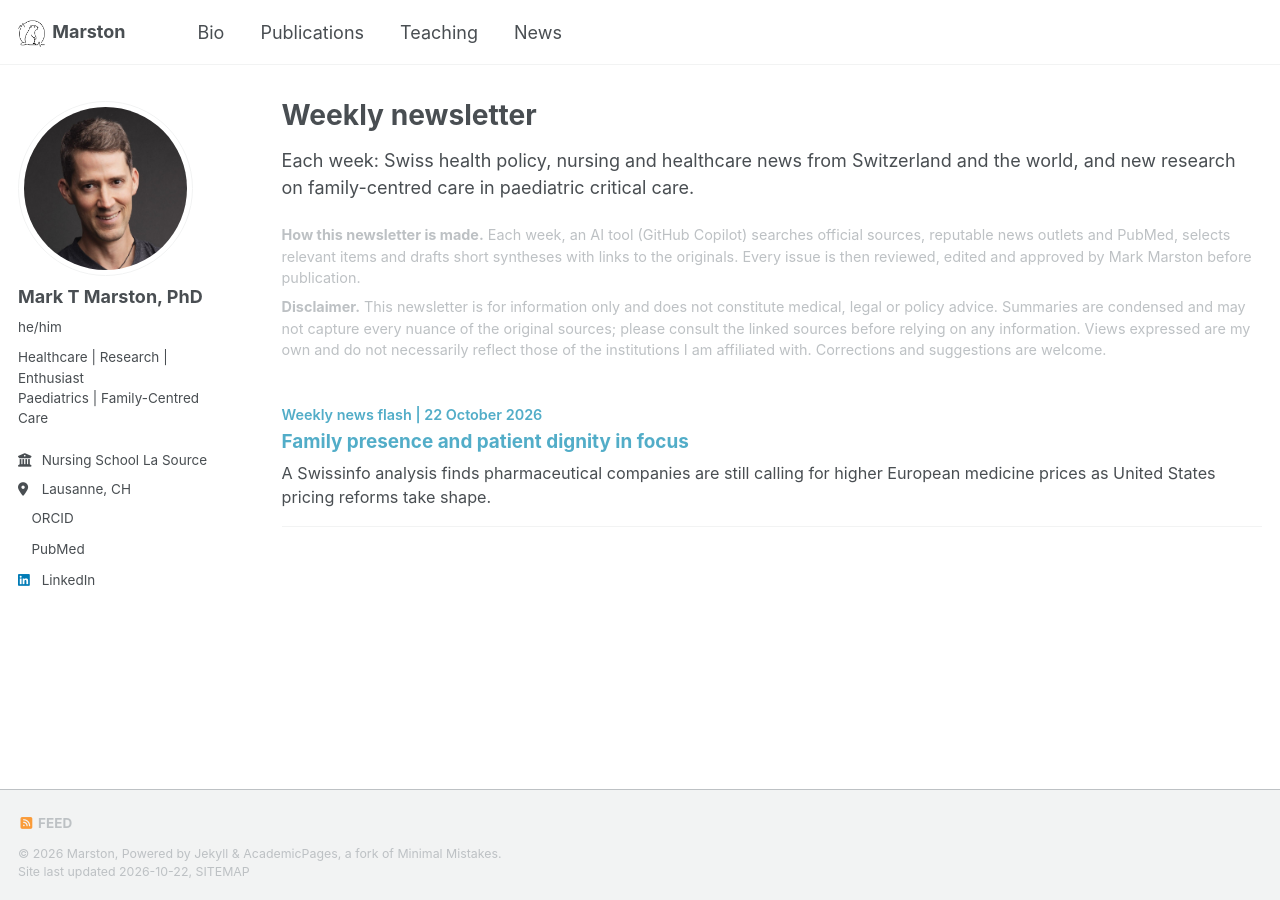
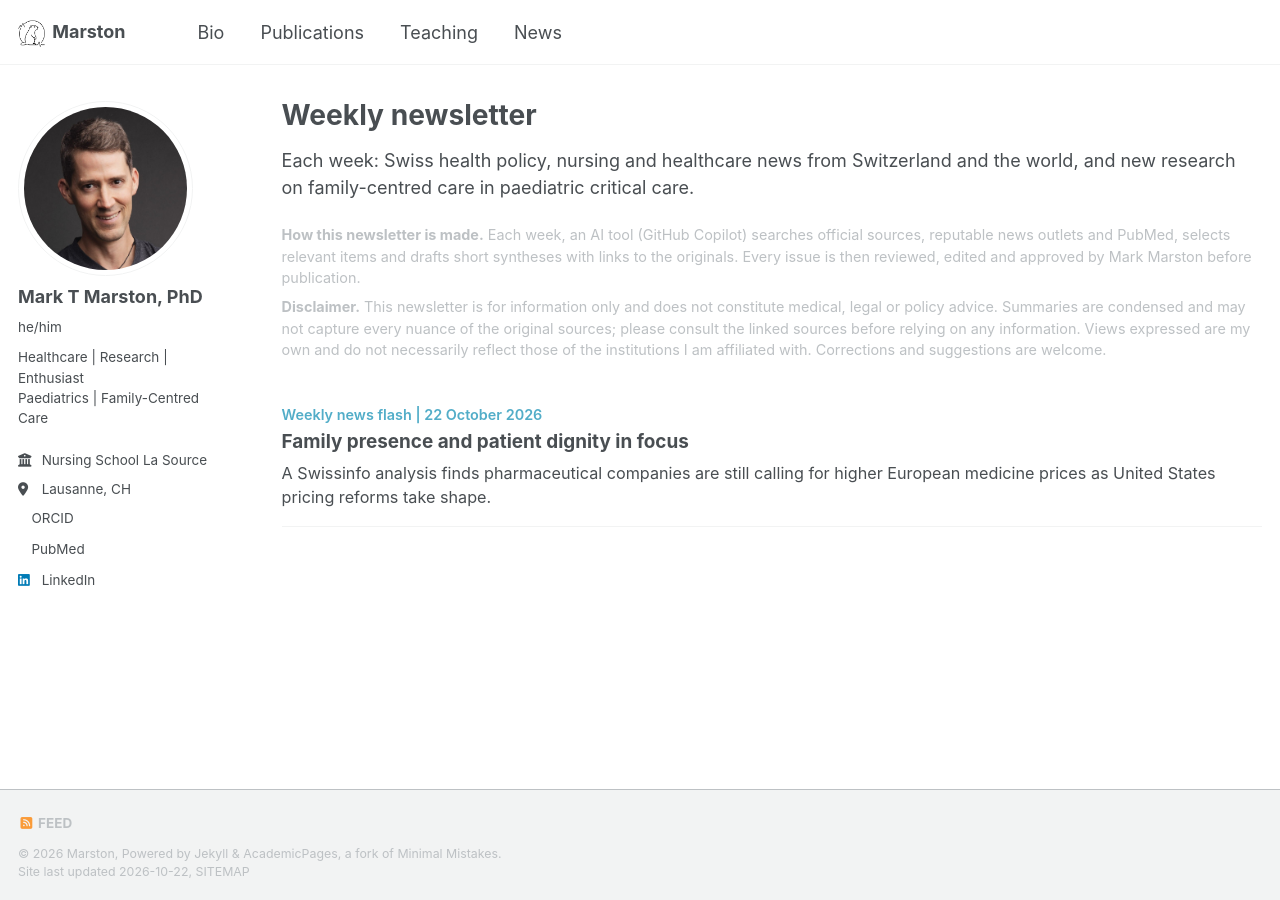
Before and after one commit to marstonRN/marston.github.io, a Jekyll site: the page built from _pages/newsletter.html, in a window 1280 px wide. Built offline with Jekyll 4.4.1, drawn with Linux system fonts in a browser that asks for light colours; a style sheet for code colours, icons or effects is not loaded.

Commit message:
Change link color in newsletter title style
Updated link color in newsletter title.

```diff
--- a/_pages/newsletter.html
+++ b/_pages/newsletter.html
@@ -29,6 +29,6 @@ author_profile: true
 .nl-item p, .nl-item h3 { margin: 0; }
 .nl-item__date { font-size: 0.8em; font-weight: 600; color: var(--global-link-color, #2f6f7e); }
 .nl-item__title { margin-top: 0.3rem !important; font-size: 1.05em; }
-.nl-item__title a { text-decoration: none; }
+.nl-item__title a { text-decoration: none; color: var(--global-text-color, #222); }
 .nl-item__lead { margin-top: 0.4rem !important; font-size: 0.9em; line-height: 1.5; }
 </style>
```
